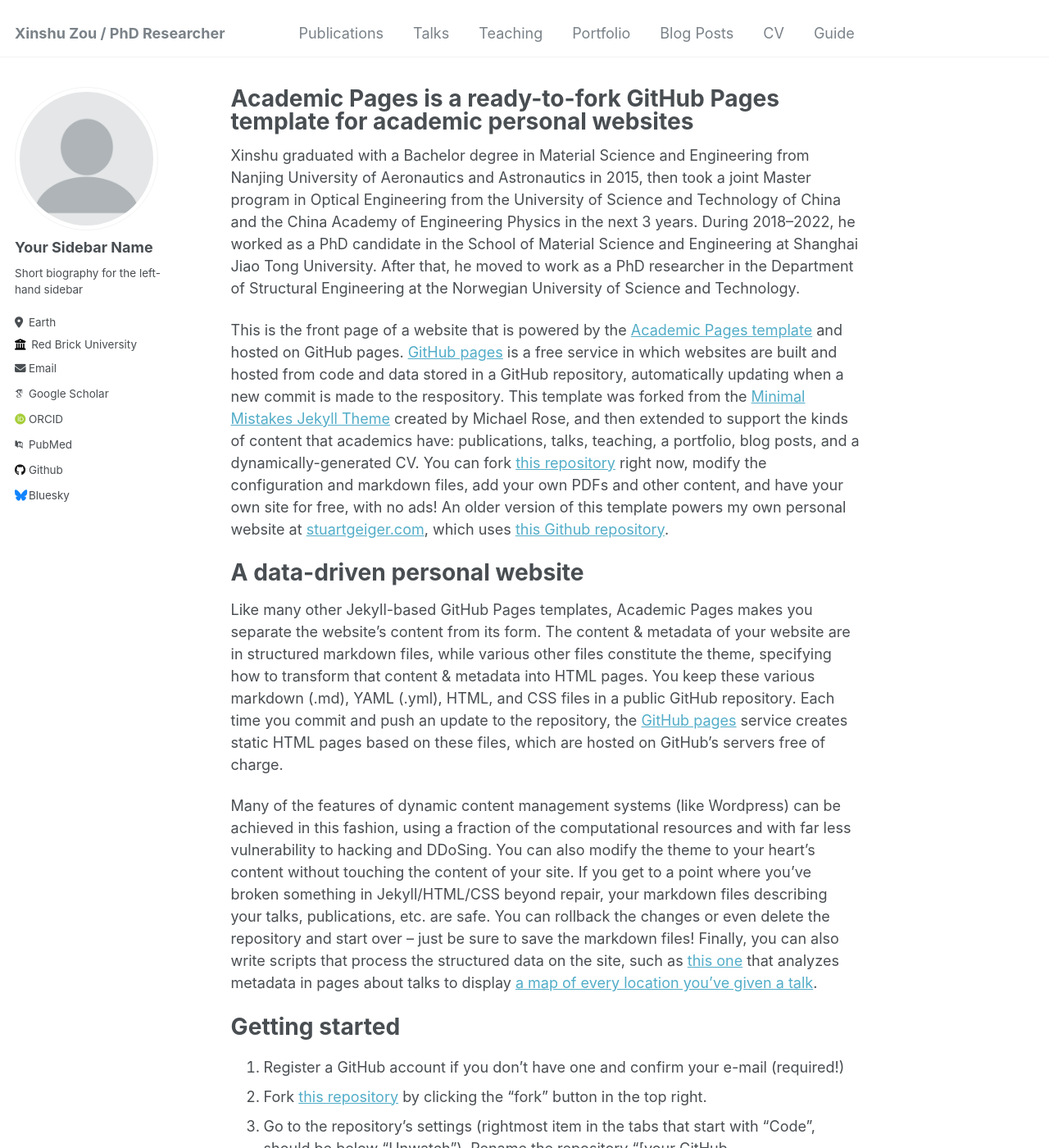
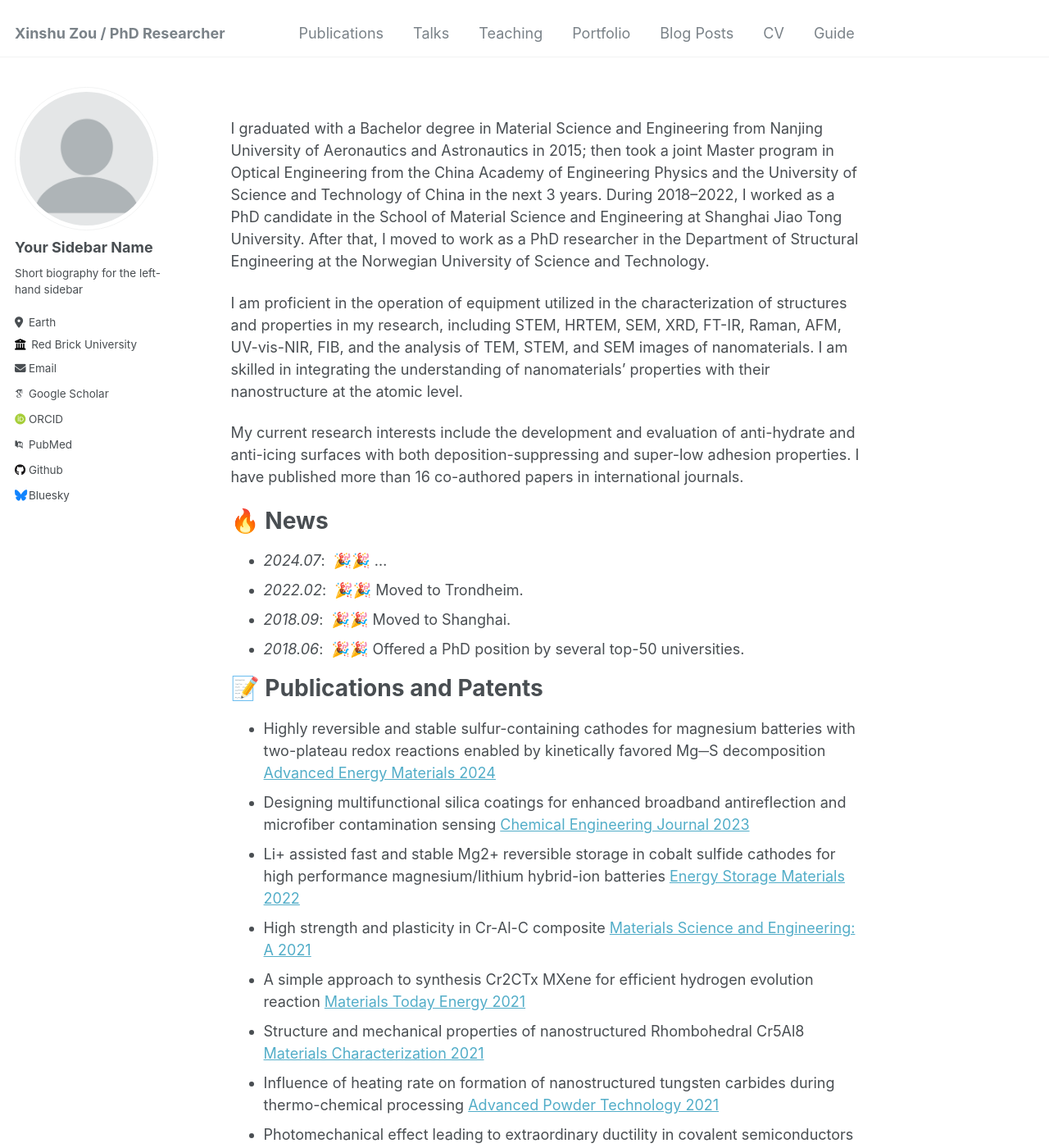
Before and after one commit to xinshuzou/xinshuzou, a Jekyll site: the page built from _pages/about.md, in a window 1280 px wide and 1400 px high. Shown: the whole window at 82% size. Built offline with Jekyll 4.4.1, drawn with Linux system fonts in a browser that asks for light colours; some web fonts are replaced; some of the changed text lies outside the part shown.

Commit message:
Update about.md

```diff
--- a/_pages/about.md
+++ b/_pages/about.md
@@ -1,51 +1,103 @@
 ---
 permalink: /
-title: "Academic Pages is a ready-to-fork GitHub Pages template for academic personal websites"
+title: ""
+excerpt: ""
 author_profile: true
 redirect_from:
   - /about/
   - /about.html
 ---
 
-Xinshu graduated with a Bachelor degree in Material Science and Engineering from Nanjing University of Aeronautics and Astronautics in 2015, then took a joint Master program in Optical Engineering from the University of Science and Technology of China and the China Academy of Engineering Physics in the next 3 years. During 2018–2022, he worked as a PhD candidate in the School of Material Science and Engineering at Shanghai Jiao Tong University. After that, he moved to work as a PhD researcher in the Department of Structural Engineering at the Norwegian University of Science and Technology.
+{% if site.google_scholar_stats_use_cdn %}
+{% assign gsDataBaseUrl = "https://cdn.jsdelivr.net/gh/" | append: site.repository | append: "@" %}
+{% else %}
+{% assign gsDataBaseUrl = "https://raw.githubusercontent.com/" | append: site.repository | append: "/" %}
+{% endif %}
+{% assign url = gsDataBaseUrl | append: "google-scholar-stats/gs_data_shieldsio.json" %}
 
-This is the front page of a website that is powered by the [Academic Pages template](https://github.com/academicpages/academicpages.github.io) and hosted on GitHub pages. [GitHub pages](https://pages.github.com) is a free service in which websites are built and hosted from code and data stored in a GitHub repository, automatically updating when a new commit is made to the respository. This template was forked from the [Minimal Mistakes Jekyll Theme](https://mmistakes.github.io/minimal-mistakes/) created by Michael Rose, and then extended to support the kinds of content that academics have: publications, talks, teaching, a portfolio, blog posts, and a dynamically-generated CV. You can fork [this repository](https://github.com/academicpages/academicpages.github.io) right now, modify the configuration and markdown files, add your own PDFs and other content, and have your own site for free, with no ads! An older version of this template powers my own personal website at [stuartgeiger.com](http://stuartgeiger.com), which uses [this Github repository](https://github.com/staeiou/staeiou.github.io).
+<span class='anchor' id='about-me'></span>
 
-A data-driven personal website
-======
-Like many other Jekyll-based GitHub Pages templates, Academic Pages makes you separate the website's content from its form. The content & metadata of your website are in structured markdown files, while various other files constitute the theme, specifying how to transform that content & metadata into HTML pages. You keep these various markdown (.md), YAML (.yml), HTML, and CSS files in a public GitHub repository. Each time you commit and push an update to the repository, the [GitHub pages](https://pages.github.com/) service creates static HTML pages based on these files, which are hosted on GitHub's servers free of charge.
 
-Many of the features of dynamic content management systems (like Wordpress) can be achieved in this fashion, using a fraction of the computational resources and with far less vulnerability to hacking and DDoSing. You can also modify the theme to your heart's content without touching the content of your site. If you get to a point where you've broken something in Jekyll/HTML/CSS beyond repair, your markdown files describing your talks, publications, etc. are safe. You can rollback the changes or even delete the repository and start over -- just be sure to save the markdown files! Finally, you can also write scripts that process the structured data on the site, such as [this one](https://github.com/academicpages/academicpages.github.io/blob/master/talkmap.ipynb) that analyzes metadata in pages about talks to display [a map of every location you've given a talk](https://academicpages.github.io/talkmap.html).
+I graduated with a Bachelor degree in Material Science and Engineering from Nanjing University of Aeronautics and Astronautics in 2015; then took a joint Master program in Optical Engineering from the China Academy of Engineering Physics and the University of Science and Technology of China in the next 3 years. During 2018–2022, I worked as a PhD candidate in the School of Material Science and Engineering at Shanghai Jiao Tong University. After that, I moved to work as a PhD researcher in the Department of Structural Engineering at the Norwegian University of Science and Technology.
 
-Getting started
-======
-1. Register a GitHub account if you don't have one and confirm your e-mail (required!)
-1. Fork [this repository](https://github.com/academicpages/academicpages.github.io) by clicking the "fork" button in the top right.
-1. Go to the repository's settings (rightmost item in the tabs that start with "Code", should be below "Unwatch"). Rename the repository "[your GitHub username].github.io", which will also be your website's URL.
-1. Set site-wide configuration and create content & metadata (see below -- also see [this set of diffs](http://archive.is/3TPas) showing what files were changed to set up [an example site](https://getorg-testacct.github.io) for a user with the username "getorg-testacct")
-1. Upload any files (like PDFs, .zip files, etc.) to the files/ directory. They will appear at https://[your GitHub username].github.io/files/example.pdf.
-1. Check status by going to the repository settings, in the "GitHub pages" section
+I am proficient in the operation of equipment utilized in the characterization of structures and properties in my research, including STEM, HRTEM, SEM, XRD, FT-IR, Raman, AFM, UV-vis-NIR, FIB, and the analysis of TEM, STEM, and SEM images of nanomaterials. I am skilled in integrating the understanding of nanomaterials' properties with their nanostructure at the atomic level.
 
-Site-wide configuration
-------
-The main configuration file for the site is in the base directory in [_config.yml](https://github.com/academicpages/academicpages.github.io/blob/master/_config.yml), which defines the content in the sidebars and other site-wide features. You will need to replace the default variables with ones about yourself and your site's github repository. The configuration file for the top menu is in [_data/navigation.yml](https://github.com/academicpages/academicpages.github.io/blob/master/_data/navigation.yml). For example, if you don't have a portfolio or blog posts, you can remove those items from that navigation.yml file to remove them from the header.
+My current research interests include the development and evaluation of anti-hydrate and anti-icing surfaces with both deposition-suppressing and super-low adhesion properties. I have published more than 16 co-authored papers in international journals.
 
-Create content & metadata
-------
-For site content, there is one markdown file for each type of content, which are stored in directories like _publications, _talks, _posts, _teaching, or _pages. For example, each talk is a markdown file in the [_talks directory](https://github.com/academicpages/academicpages.github.io/tree/master/_talks). At the top of each markdown file is structured data in YAML about the talk, which the theme will parse to do lots of cool stuff. The same structured data about a talk is used to generate the list of talks on the [Talks page](https://academicpages.github.io/talks), each [individual page](https://academicpages.github.io/talks/2012-03-01-talk-1) for specific talks, the talks section for the [CV page](https://academicpages.github.io/cv), and the [map of places you've given a talk](https://academicpages.github.io/talkmap.html) (if you run this [python file](https://github.com/academicpages/academicpages.github.io/blob/master/talkmap.py) or [Jupyter notebook](https://github.com/academicpages/academicpages.github.io/blob/master/talkmap.ipynb), which creates the HTML for the map based on the contents of the _talks directory).
 
-**Markdown generator**
+# 🔥 News
+- *2024.07*: &nbsp;🎉🎉 ...
+- *2022.02*: &nbsp;🎉🎉 Moved to Trondheim.
+- *2018.09*: &nbsp;🎉🎉 Moved to Shanghai.
+- *2018.06*: &nbsp;🎉🎉 Offered a PhD position by several top-50 universities.
 
-I have also created [a set of Jupyter notebooks](https://github.com/academicpages/academicpages.github.io/tree/master/markdown_generator
-) that converts a CSV containing structured data about talks or presentations into individual markdown files that will be properly formatted for the Academic Pages template. The sample CSVs in that directory are the ones I used to create my own personal website at stuartgeiger.com. My usual workflow is that I keep a spreadsheet of my publications and talks, then run the code in these notebooks to generate the markdown files, then commit and push them to the GitHub repository.
 
-How to edit your site's GitHub repository
-------
-Many people use a git client to create files on their local computer and then push them to GitHub's servers. If you are not familiar with git, you can directly edit these configuration and markdown files directly in the github.com interface. Navigate to a file (like [this one](https://github.com/academicpages/academicpages.github.io/blob/master/_talks/2012-03-01-talk-1.md) and click the pencil icon in the top right of the content preview (to the right of the "Raw | Blame | History" buttons). You can delete a file by clicking the trashcan icon to the right of the pencil icon. You can also create new files or upload files by navigating to a directory and clicking the "Create new file" or "Upload files" buttons.
+# 📝 Publications and Patents
 
-Example: editing a markdown file for a talk
-![Editing a markdown file for a talk](/images/editing-talk.png)
+- Highly reversible and stable sulfur-containing cathodes for magnesium batteries with two-plateau redox reactions enabled by kinetically favored Mg─S decomposition <a href='https://onlinelibrary.wiley.com/doi/full/10.1002/aenm.202401154'> Advanced Energy Materials 2024
+- Designing multifunctional silica coatings for enhanced broadband antireflection and microfiber contamination sensing <a href='https://www.sciencedirect.com/science/article/pii/S1385894723039657'> Chemical Engineering Journal 2023
+- Li+ assisted fast and stable Mg2+ reversible storage in cobalt sulfide cathodes for high performance magnesium/lithium hybrid-ion batteries <a href='https://www.sciencedirect.com/science/article/pii/S2405829722000472'> Energy Storage Materials 2022
+- High strength and plasticity in Cr-Al-C composite <a href='https://www.sciencedirect.com/science/article/pii/S0921509322000922'> Materials Science and Engineering: A 2021
+- A simple approach to synthesis Cr2CTx MXene for efficient hydrogen evolution reaction <a href='https://www.sciencedirect.com/science/article/pii/S2468606921000332'>  Materials Today Energy 2021
+- Structure and mechanical properties of nanostructured Rhombohedral Cr5Al8 <a href='https://www.sciencedirect.com/science/article/pii/S1044580320323330'> Materials Characterization 2021
+- Influence of heating rate on formation of nanostructured tungsten carbides during thermo-chemical processing <a href='https://www.sciencedirect.com/science/article/pii/S0921883120305136'> Advanced Powder Technology 2021
+- Photomechanical effect leading to extraordinary ductility in covalent semiconductors <a href='https://journals.aps.org/prb/abstract/10.1103/PhysRevB.100.094110'> Physical Review B 2019
+- A hydrophobic ultralow refractive-index silica coating towards double-layer broadband antireflective coating with exceptionally high vacuum stability and laser-induced damage threshold <a href='https://www.sciencedirect.com/science/article/abs/pii/S0927775718310422'> Colloids and Surfaces A: Physicochemical and Engineering Aspects 2019
+- Fabrication of robust, self-cleaning, broadband TiO2 single bond SiO2 double-layer antireflective coatings with closed-pore structure through a surface sol-gel process <a href='https://www.sciencedirect.com/science/article/abs/pii/S0925838818308594'> Journal of alloys and compounds 2018
+- Rational design and fabrication of highly transparent, flexible, and thermally stable superhydrophobic coatings from raspberry-like hollow silica nanoparticles <a href='https://www.sciencedirect.com/science/article/abs/pii/S0169433218301703'> Applied Surface Science 2018
+- One-step sol-gel preparation of ultralow-refractive-index porous coatings with mulberry-like hollow silica nanostructures  <a href='https://www.sciencedirect.com/science/article/abs/pii/S0257897218300136'> Surface and Coatings Technology 2018
+- Double-layer tri-wavelength hydrophobic antireflective coatings derived from methylated silica nanoparticles and hybrid silica nanoparticles <a href='https://link.springer.com/article/10.1007/s10971-018-4642-x'> Journal of Sol-Gel Science and Technology 2018
+- Ultralow-refractive-index optical thin films built from shape-tunable hollow silica nanomaterials <a href='https://opg.optica.org/ol/abstract.cfm?uri=ol-43-8-1802'> Optics Letters 2018
+- Three-dimensional TiO2/SiO2 composite aerogel films via atomic layer deposition with enhanced H2S gas sensing performance <a href='https://www.sciencedirect.com/science/article/abs/pii/S0272884217322459'> Ceramics International 2018
+- Micro/nanofiber with hollow silica nanoparticles thin-film for airborne molecular contaminants real-time sensing <a href='https://onlinelibrary.wiley.com/doi/full/10.1155/2018/4950787'> Advances in Condensed Matter Physics 2018
+- Surface molecular structure defects and laser-induced damage threshold of fused silica during a manufacturing process <a href='https://www.nature.com/articles/s41598-017-18249-2'> Scientific Reports 2017
+- Improvement of laser damage thresholds of fused silica by ultrasonic-assisted hydrofluoric acid etching <a href='https://iopscience.iop.org/article/10.1088/1674-1056/26/11/118104/meta'> Chinese Physics B 2017
+- A preparation method of SiO2 antireflective coating with adjustable refractive index (CN108761581B).
+- A preparation method of an ultra-low refractive index SiO2 antireflective coating (CN109665720A);
+- A preparation method of a double-layer broadband SiO2 antireflective coating (CN108623185A).
 
-For more info
-------
-More info about configuring Academic Pages can be found in [the guide](https://academicpages.github.io/markdown/). The [guides for the Minimal Mistakes theme](https://mmistakes.github.io/minimal-mistakes/docs/configuration/) (which this theme was forked from) might also be helpful.
+# 🎖 Honors and Scholarships
+
+- *2018*  PhD Scholarship (NUS, UBC, Monash, KU-Leuven...); 1st-class of Scholarship; Special Postgraduate Scholarship;
+          Outstanding Graduates in Beijing; Outstanding Graduates; Best Poster Report of the 5th Academic Conferences;
+ - *2017* 2nd-class of Scholarship; Excellent Post-Graduate Student; Excellent Student Union leader; Best Oral Report of the
+          4th Academic Conferences;
+- *2016*  3st-class of Scholarship; 3st-class of Essay Writing Competition
+- *2014*  Excellent Individual in Summer Camp of Huazhong University of Science and Technology; Excellent Individual in Summer    School of National University of Defense Technology;
+- *2013*  University Excellent Student Union Leader;
+- *2012*  University Excellent Student;
+- *2011*  3rd-class of Excellent Student Scholarship;
+
+
+
+# 📖 Educations
+
+
+- *2022.02~Current*, Doctor of Structural Engineering, Department of Structural Engineering of Norwegain University of
+                     Science and Technology. Anti-hydrate and Anti-ice Surfaces.
+- *2018.09~2022.12*, Doctor of Materials Science and Engineering, School of Materials Science and Engineering of Shanghai
+                     Jiao Tong University. Chromium Based MAX and MXenes for Structural amd Functional Applications.
+- *2015.09~2018.06*, Master degree in Optical Engineering, Joint educational program in China Academy of Engineering Physics and University of Science and
+                     Technology of China. Structural Control and Properties of Multifunctional Coatings.
+- *2011.09~2015.06*, Bachelor Degree in Materials Science and Engineering, Nanjing University of Aeronautics and
+                     Astronautics.Investigating Enhanced Particle Motion During Selective Laser Melting of Aluminum Matrix Composites.
+
+
+# 💬 Conference Presentations
+
+- Nov 2023 The Norwegan NanoSymposium 2023, Norwegain University of Science and Technoloy,Trondheim.
+- May 2022 Nodic Nanolab Network seminar in Sweeden, Chalmers University of Technology, Gothenburg.
+- *Nov 2020*, Seminar in Singapore, National University of Singapore (online).
+- *Oct 2019*, Seminar at Harbin Institute of Technology, Shenzhen, China.
+- *Dec 2018*, Seminar at China Academy of Engineering Physics, Mianyang, China.
+- *Dec 2017*, The 4th Academic Conferences in China Academy of Engineering Physics, Mianyang, China.
+- *Oct 2017*, The 3th international workshop on laser and Ion Beams Interactions with Materials, Chengdu, China.
+
+# 💻 Others
+
+- *2018-current*, Invited as a reviewer or co-reviewer of international journal such as Chemical Engineering Journal,Science Advance, Nature Communication, Nature Review Materials,Colloid and Surfaces A, ACS AMI, Langmuir,Polymer...
+- *2018.06-2018.08* Guangdong OPPO Mobile Communication Co. 2018 Dreamer Internship (Full-time).
+- *2016.07-2018.06*, As a secretary of the student union; As a monitor of our joint laboratory.
+- *2016.Oct*, As one of the staffs of the 4th International Symposium on Laser Interaction with Matter.
+- *2013.Oct*, As a group leader in the “Fly Your Idea” competition of Airbus company.
+- *2011-2015*, As a member of student union;
```
